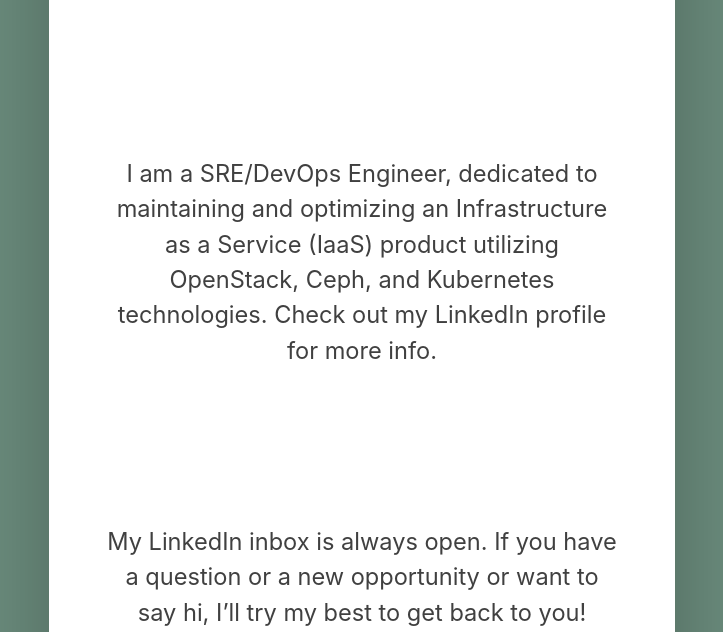
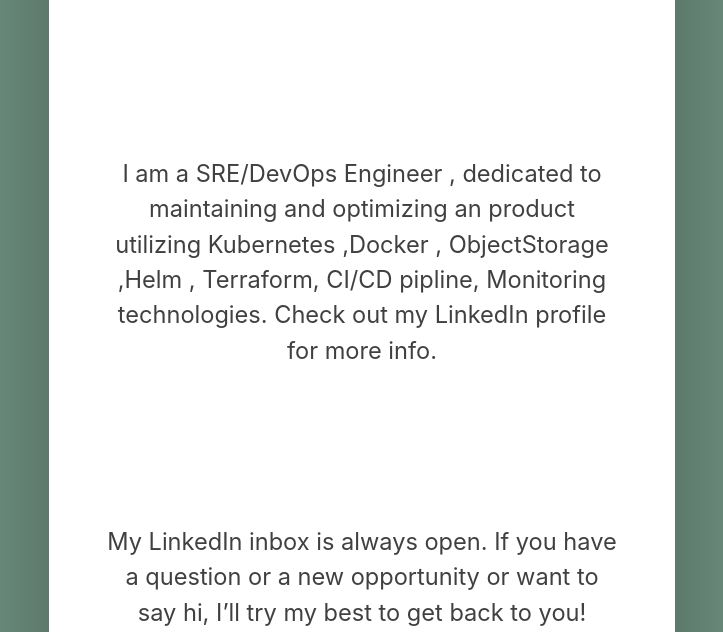
Before and after one commit to vahiddsy/vahiddsy.github.io, a plain HTML site: page index.html in a window 1280 px wide. Shown: the part 468-1100 px from the top of the page, without its empty margins (278-1001 px from the left). Drawn offline with Linux system fonts and the light colour scheme; a web font is replaced by a local one.

Commit message:
Update index.html

```diff
--- a/index.html
+++ b/index.html
@@ -71,7 +71,7 @@
                <div class="sc-hmdomO dOPRIF">
                   <div class="sc-fUnMCh ihLYEx">
                      <div class="sc-gFqAkR kfiykO">
-                        <p class="sc-dAbbOL jlwowa">I am a SRE/DevOps Engineer, dedicated to maintaining and optimizing an Infrastructure as a Service (IaaS) product utilizing OpenStack, Ceph, and Kubernetes technologies. Check out my LinkedIn profile for more info.</p>
+                        <p class="sc-dAbbOL jlwowa">I am a SRE/DevOps Engineer , dedicated to maintaining and optimizing an product utilizing Kubernetes ,Docker , ObjectStorage ,Helm , Terraform, CI/CD pipline, Monitoring  technologies. Check out my LinkedIn profile for more info.</p>
                         <p class="sc-feUZmu bFIgxi"></p>
                         <p class="sc-dAbbOL jlwowa">My LinkedIn inbox is always open. If you have a question or a new opportunity or want to say hi, I’ll try my best to get back to you!</p>
                      </div>
```
